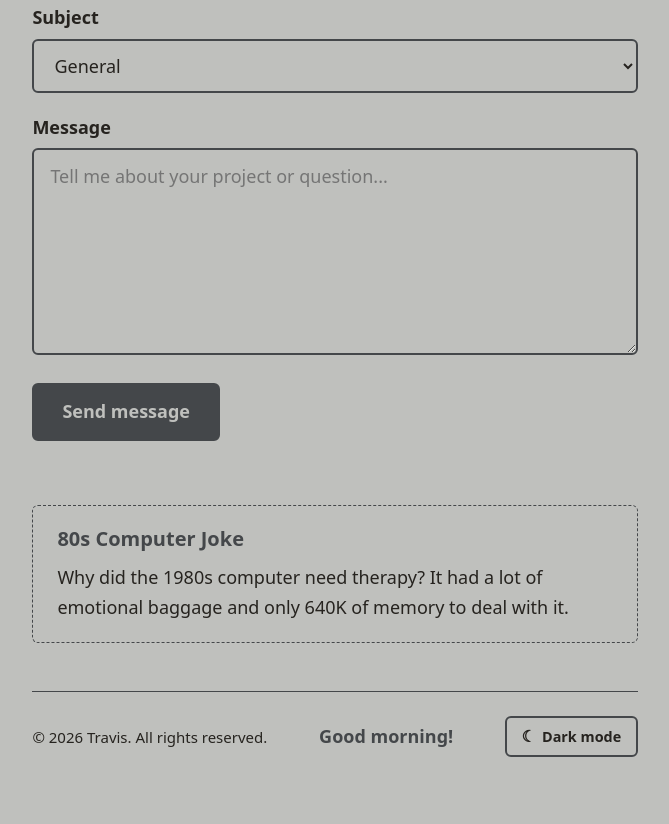
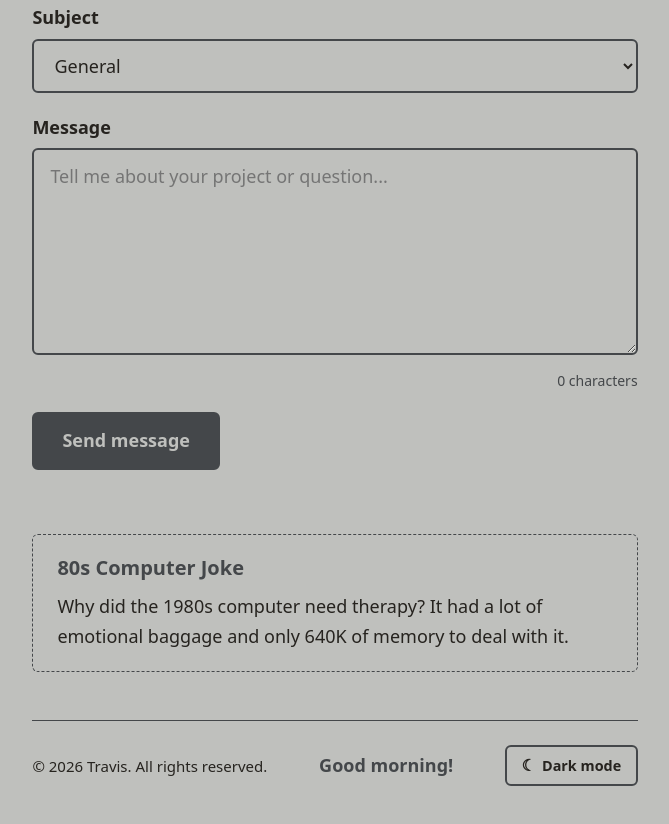
Before and after one commit to colddna/my-profile, a plain HTML site: page index.html in a window 1280 px wide. Shown: the part 2276-3100 px from the top of the page, without its empty margins (305-974 px from the left). Drawn offline with Linux system fonts and the light colour scheme.

Commit message:
Add character counter below the contact form message box
- Shows "N characters" right-aligned under textarea#message
- Updates on every input event (typing, pasting, deleting)
- Linked to the textarea with aria-describedby for screen readers

Co-Authored-By: Claude Opus 5.5 <noreply@anthropic.com>

```diff
--- a/index.html
+++ b/index.html
@@ -136,7 +136,9 @@
 
         <p>
           <label for="message">Message</label>
-          <textarea id="message" name="message" rows="6" placeholder="Tell me about your project or question..." required></textarea>
+          <textarea id="message" name="message" rows="6" placeholder="Tell me about your project or question..." aria-describedby="message-count" required></textarea>
+          <!-- Character counter, updated by script.js -->
+          <span class="char-count" id="message-count">0 characters</span>
         </p>
 
         <button type="submit">Send message</button>
--- a/script.js
+++ b/script.js
@@ -61,6 +61,23 @@ skillsToggle.addEventListener("click", () => {
 
 
 // ==========================================================================
+// Message character counter (bottom right of the contact form's textarea)
+// Updates on every change: typing, pasting, deleting.
+// ==========================================================================
+
+const messageBox = document.querySelector("textarea#message");
+const messageCount = document.querySelector("#message-count");
+
+function updateMessageCount() {
+  const count = messageBox.value.length;
+  messageCount.textContent = count + (count === 1 ? " character" : " characters");
+}
+
+updateMessageCount(); // covers text the browser restores after a reload
+messageBox.addEventListener("input", updateMessageCount);
+
+
+// ==========================================================================
 // Dark / light theme toggle (footer, bottom right)
 // The starting theme is set by a small script in the <head> of index.html:
 // the visitor's saved choice, or their system setting if they haven't chosen.
--- a/styles.css
+++ b/styles.css
@@ -372,6 +372,15 @@ textarea {
   min-height: 8rem;
 }
 
+/* Character counter: right-aligned just below the message box */
+.char-count {
+  display: block;
+  margin-top: 0.375rem;
+  text-align: right;
+  font-size: 0.875rem;
+  color: var(--color-accent);
+}
+
 /* Clear focus state: thick outline offset from the field */
 input:focus-visible,
 select:focus-visible,
```
